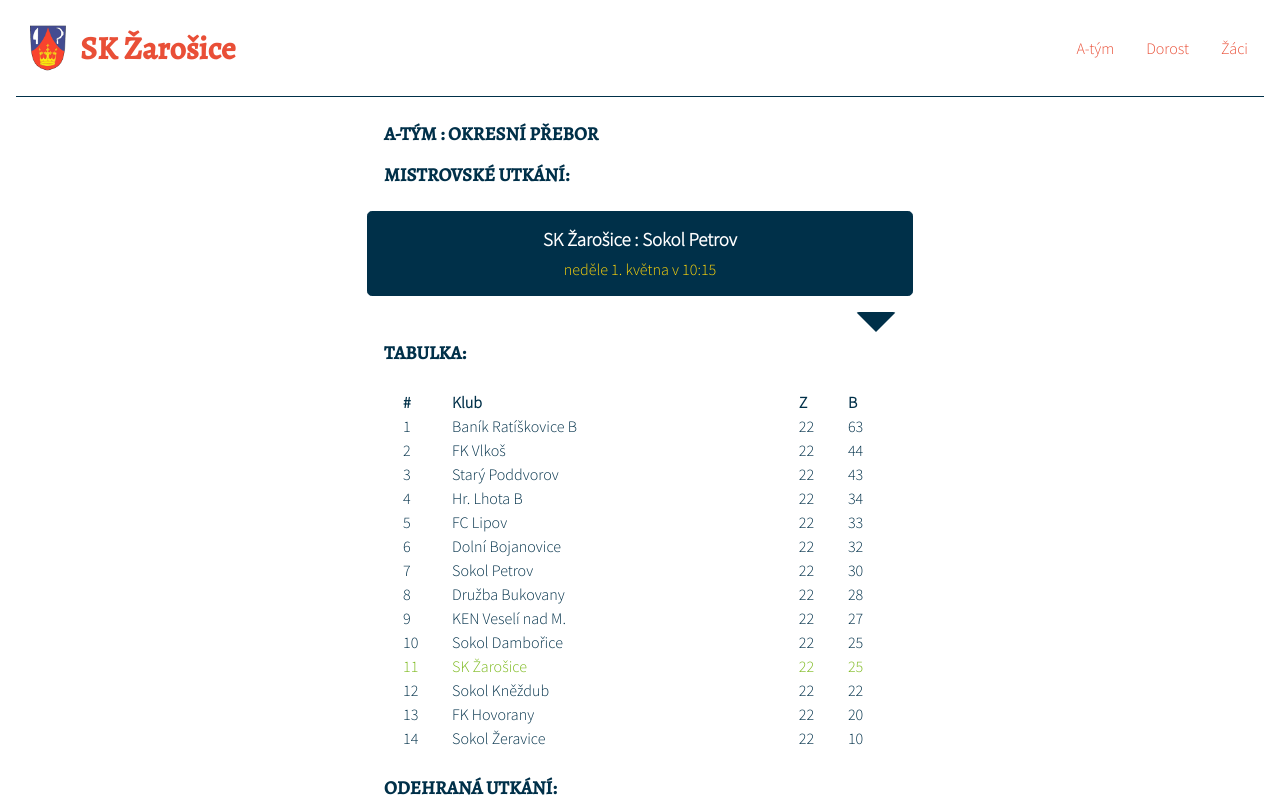
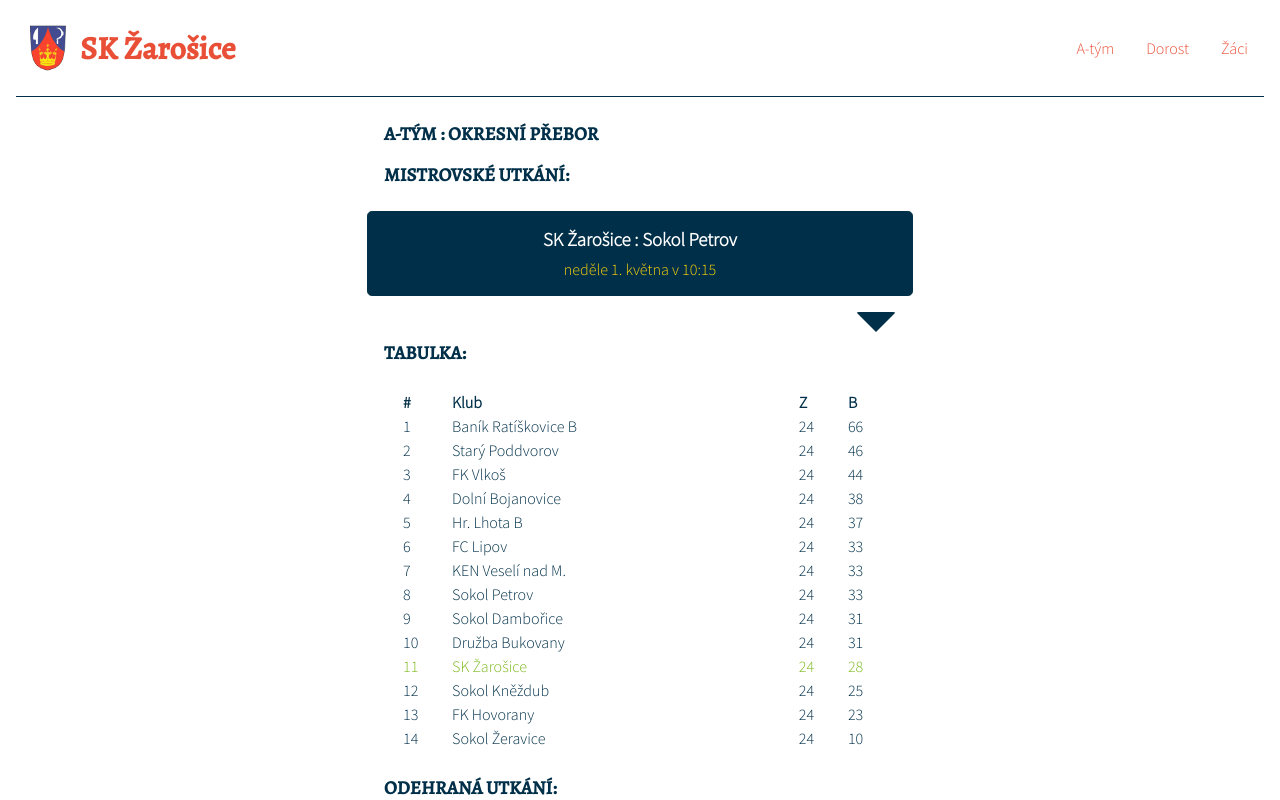
Before and after one commit to StanaSimec/sk-zarosice-web, a React (Create React App) app: page / in a window 1280 px wide. Shown: the top 800 px of the page. Built offline with nearby package versions, Linux system fonts and the light colour scheme.

Commit message:
table update

```diff
--- a/src/data/points.js
+++ b/src/data/points.js
@@ -1,38 +1,38 @@
 export const POINTS = {
   A_TEAM: [
-    { position: 1, team: "Baník Ratíškovice B", matches: 22, points: 63 },
-    { position: 2, team: "FK Vlkoš", matches: 22, points: 44 },
-    { position: 3, team: "Starý Poddvorov", matches: 22, points: 43 },
-    { position: 4, team: "Hr. Lhota B", matches: 22, points: 34 },
-    { position: 5, team: "FC Lipov", matches: 22, points: 33 },
-    { position: 6, team: "Dolní Bojanovice", matches: 22, points: 32 },
-    { position: 7, team: "Sokol Petrov", matches: 22, points: 30 },
-    { position: 8, team: "Družba Bukovany", matches: 22, points: 28 },
-    { position: 9, team: "KEN Veselí nad M.", matches: 22, points: 27 },
-    { position: 10, team: "Sokol Dambořice", matches: 22, points: 25 },
-    { position: 11, team: "SK Žarošice", matches: 22, points: 25 },
-    { position: 12, team: "Sokol Kněždub", matches: 22, points: 22 },
-    { position: 13, team: "FK Hovorany", matches: 22, points: 20 },
-    { position: 14, team: "Sokol Žeravice", matches: 22, points: 10 },
+    { position: 1, team: "Baník Ratíškovice B", matches: 24, points: 66 },
+    { position: 2, team: "Starý Poddvorov", matches: 24, points: 46 },
+    { position: 3, team: "FK Vlkoš", matches: 24, points: 44 },
+    { position: 4, team: "Dolní Bojanovice", matches: 24, points: 38 },
+    { position: 5, team: "Hr. Lhota B", matches: 24, points: 37 },
+    { position: 6, team: "FC Lipov", matches: 24, points: 33 },
+    { position: 7, team: "KEN Veselí nad M.", matches: 24, points: 33 },
+    { position: 8, team: "Sokol Petrov", matches: 24, points: 33 },
+    { position: 9, team: "Sokol Dambořice", matches: 24, points: 31 },
+    { position: 10, team: "Družba Bukovany", matches: 24, points: 31 },
+    { position: 11, team: "SK Žarošice", matches: 24, points: 28 },
+    { position: 12, team: "Sokol Kněždub", matches: 24, points: 25 },
+    { position: 13, team: "FK Hovorany", matches: 24, points: 23 },
+    { position: 14, team: "Sokol Žeravice", matches: 24, points: 10 },
   ],
   U19: [
-    { position: 1, team: "Charvátská N. V.", matches: 16, points: 41 },
-    { position: 2, team: "FK Ratíškovice B", matches: 17, points: 40 },
-    { position: 3, team: "Kobylí-Bořetice", matches: 16, points: 37 },
-    { position: 4, team: "FK Milotice", matches: 16, points: 32 },
-    { position: 5, team: "Čejkovice-Hovorany", matches: 16, points: 28 },
-    { position: 6, team: "Agro Vnorovy", matches: 15, points: 22 },
-    { position: 7, team: "SK Žarošice", matches: 15, points: 20 },
-    { position: 8, team: "Těmice-Mor.Písek", matches: 17, points: 20 },
-    { position: 9, team: "Družba Bukovany", matches: 17, points: 12 },
-    { position: 10, team: "Sokol Brumovice", matches: 17, points: 9 },
-    { position: 11, team: "SK Kostelec", matches: 16, points: 0 },
+    { position: 1, team: "FK Ratíškovice B", matches: 18, points: 43 },
+    { position: 2, team: "Charvátská N. V.", matches: 19, points: 42 },
+    { position: 3, team: "Kobylí-Bořetice", matches: 18, points: 41 },
+    { position: 4, team: "FK Milotice", matches: 19, points: 41 },
+    { position: 5, team: "Čejkovice-Hovorany", matches: 19, points: 31 },
+    { position: 6, team: "SK Žarošice", matches: 18, points: 29 },
+    { position: 7, team: "Agro Vnorovy", matches: 18, points: 25 },
+    { position: 8, team: "Těmice-Mor.Písek", matches: 19, points: 23 },
+    { position: 9, team: "Družba Bukovany", matches: 18, points: 12 },
+    { position: 10, team: "Sokol Brumovice", matches: 18, points: 9 },
+    { position: 11, team: "SK Kostelec", matches: 18, points: 0 },
   ],
   U15: [
-    { position: 1, team: "Čejč-Hovorany", matches: 12, points: 31 },
-    { position: 2, team: "SK Žarošice", matches: 14, points: 25 },
-    { position: 3, team: "Sokol Petrov", matches: 14, points: 23 },
-    { position: 4, team: "Mor.Písek-Žeravice", matches: 13, points: 14 },
+    { position: 1, team: "Čejč-Hovorany", matches: 14, points: 35 },
+    { position: 2, team: "Sokol Petrov", matches: 16, points: 26 },
+    { position: 3, team: "SK Žarošice", matches: 15, points: 26 },
+    { position: 4, team: "Mor.Písek-Žeravice", matches: 14, points: 14 },
     { position: 5, team: "FK Milotice", matches: 15, points: 3 },
   ],
 };
```
